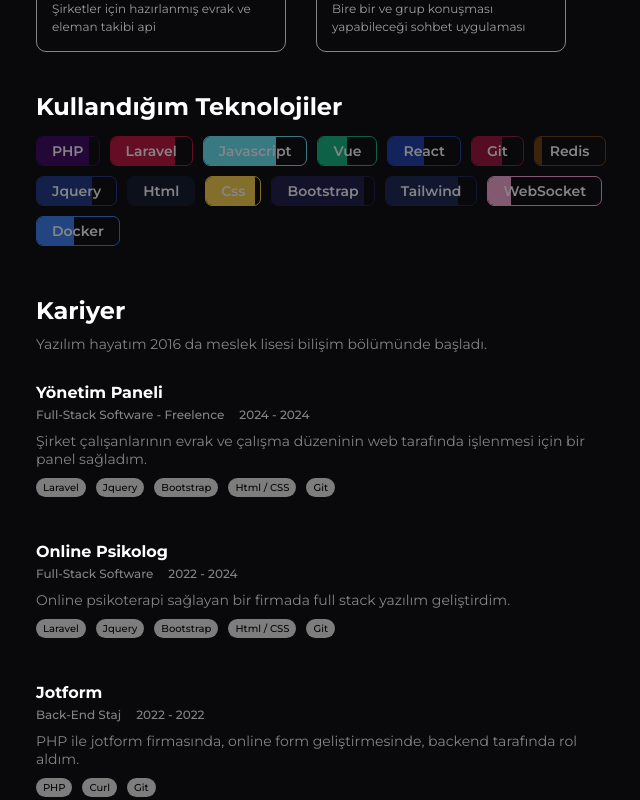
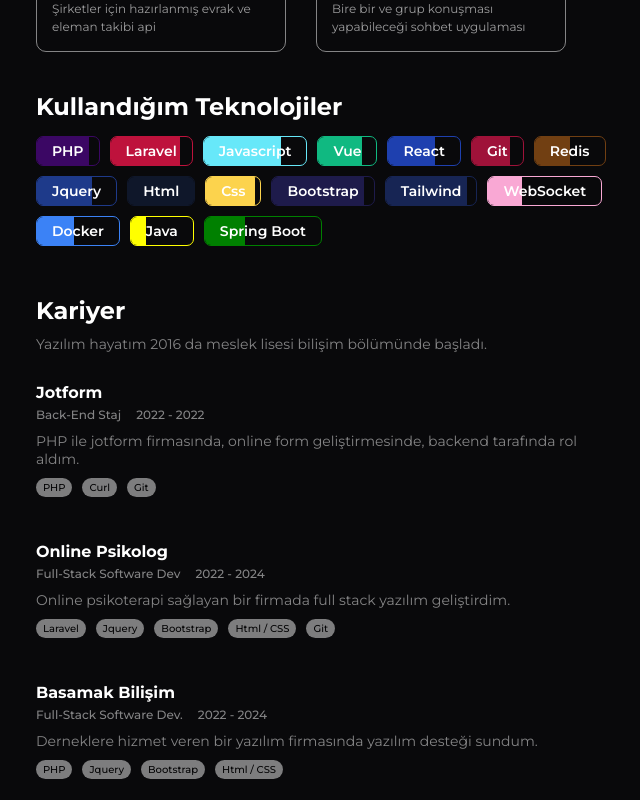
Before and after one commit to HasanBasri06/my-portfoy, a React (Vite) app: page / in a window 1280 px wide. Shown: the part 840-1640 px from the top of the page, without its empty margins (279-919 px from the left). Built offline with nearby package versions, Linux system fonts and the light colour scheme; a web font is replaced by a local one.

Commit message:
düzenleme

```diff
--- a/src/Template.jsx
+++ b/src/Template.jsx
@@ -7,13 +7,12 @@ import Technology from './components/Technology';
 import GithubWhite from '/src/assets/github-white.svg';
 import Github from '/src/assets/github.svg';
 import Linkedin from '/src/assets/linkedin.svg';
-import Header from '/src/partials/Header'
+import Header from '/src/partials/Header';
 
 function Template() {
 
   const careers = [
     {
-      id: 1,
       title: 'Back-End Staj',
       company: 'Jotform',
       description: 'PHP ile jotform firmasında, online form geliştirmesinde, backend tarafında rol aldım.',
@@ -22,16 +21,20 @@ function Template() {
     },
 
     {
-      id: 2,
-      title: 'Full-Stack Software',
+      title: 'Full-Stack Software Dev',
       company: 'Online Psikolog',
       description: 'Online psikoterapi sağlayan bir firmada full stack yazılım geliştirdim.',
       date: '2022 - 2024',
       technologies: ['Laravel', 'Jquery', 'Bootstrap', 'Html / CSS', 'Git'],
     },
-
     {
-      id: 3,
+      title: 'Full-Stack Software Dev.',
+      company: 'Basamak Bilişim',
+      description: 'Derneklere hizmet veren bir yazılım firmasında yazılım desteği sundum.',
+      date: '2022 - 2024',
+      technologies: ['PHP', 'Jquery', 'Bootstrap', 'Html / CSS'],
+    },
+    {
       title: 'Full-Stack Software - Freelence',
       company: 'Yönetim Paneli',
       description: 'Şirket çalışanlarının evrak ve çalışma düzeninin web tarafında işlenmesi için bir panel sağladım.',
--- a/src/components/Technology.jsx
+++ b/src/components/Technology.jsx
@@ -9,32 +9,32 @@ function Technology() {
         },
         {
             name: 'Laravel',
-            level: '80%',
+            level: '85%',
             color: '#be123c',
         },
         {
             name: 'Javascript',
-            level: '70%',
+            level: '75%',
             color: '#67e8f9',
         },
         {
             name: 'Vue',
-            level: '50%',
+            level: '75%',
             color: '#10b981',
         },
         {
             name: 'React',
-            level: '50%',
+            level: '65%',
             color: '#1e40af',
         },
         {
             name: 'Git',
-            level: '60%',
+            level: '75%',
             color: '#9f1239',
         },
         {
             name: 'Redis',
-            level: '10%',
+            level: '50%',
             color: '#713f12',
         },
         {
@@ -59,18 +59,28 @@ function Technology() {
         },
         {
             name: 'Tailwind',
-            level: '80%',
+            level: '90%',
             color: '#172554',
         },
         {
             name: 'WebSocket',
-            level: '20%',
+            level: '30%',
             color: '#f9a8d4'
         },
         {
             name: 'Docker',
             level: '45%',
             color: '#3b82f6'
+        },
+        {
+            name: 'Java',
+            level: '25%',
+            color: 'yellow'
+        },
+        {
+            name: 'Spring Boot',
+            level: '35%',
+            color: 'green'
         }
     ]
 
--- a/src/index.css
+++ b/src/index.css
@@ -54,6 +54,7 @@ header {
   align-items: center;
   backdrop-filter: blur(10px);
   z-index: 50;
+  top: 40px;
 }
 
 header ul {
@@ -128,7 +129,6 @@ header ul li a {
   border: var(--border);
   border-radius: 7px;
   cursor: pointer;
-  opacity: 0.5;
   transition: all .3s ease-in-out;
   overflow: hidden;
   position: relative;
```
